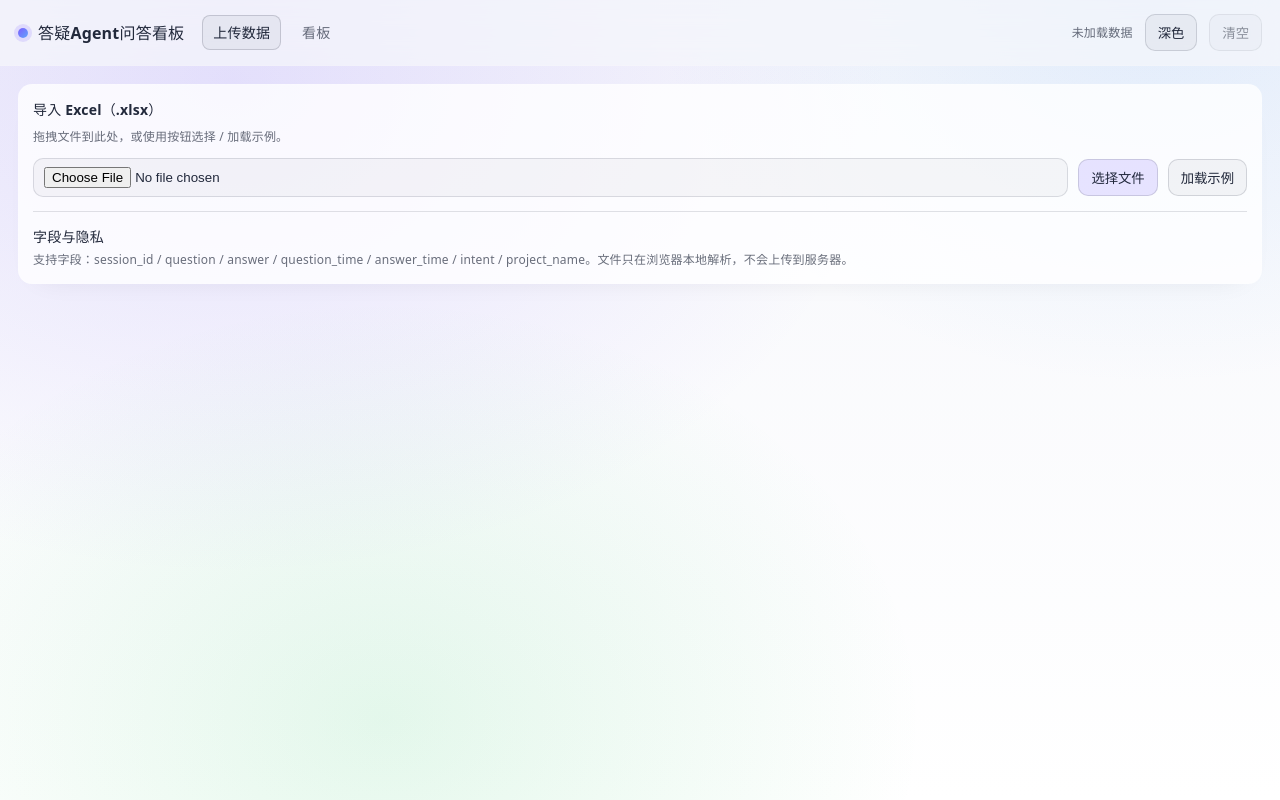
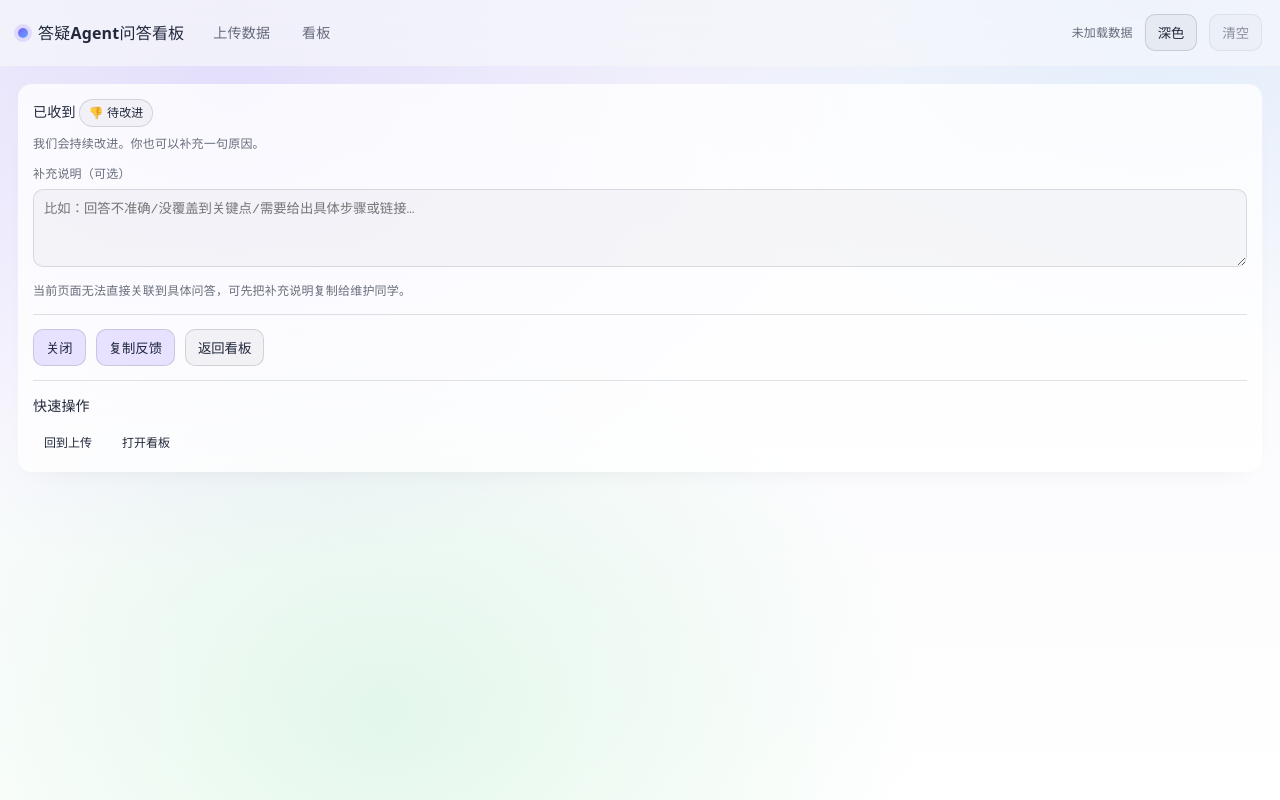
Before and after one commit to Grover-Shum/dmc_answer_bot_pannel, a React (Vite) app in the folder dashboard/: page /feedback/down in a window 1280 px wide. Before the commit this address led to /. Built offline with nearby package versions, Linux system fonts and the light colour scheme.

Commit message:
feat: improve feedback pages

```diff
--- a/dashboard/src/index.css
+++ b/dashboard/src/index.css
@@ -417,7 +417,8 @@ body {
 }
 
 select,
-input {
+input,
+textarea {
   width: 100%;
   box-sizing: border-box;
   background: rgba(255, 255, 255, 0.06);
@@ -433,13 +434,15 @@ input {
 }
 
 select:focus,
-input:focus {
+input:focus,
+textarea:focus {
   border-color: rgba(124, 92, 255, 0.7);
   box-shadow: 0 0 0 4px rgba(124, 92, 255, 0.18);
 }
 
 :root[data-theme='light'] select,
-:root[data-theme='light'] input {
+:root[data-theme='light'] input,
+:root[data-theme='light'] textarea {
   background: rgba(15, 23, 42, 0.03);
   border-color: rgba(15, 23, 42, 0.12);
 }
--- a/dashboard/src/ui/pages/FeedbackPage.tsx
+++ b/dashboard/src/ui/pages/FeedbackPage.tsx
@@ -1,41 +1,103 @@
-import { useEffect } from 'react'
+import { useMemo, useState } from 'react'
 import { useNavigate } from 'react-router-dom'
 
 export function FeedbackPage({ type }: { type: 'up' | 'down' }) {
   const navigate = useNavigate()
-
-  useEffect(() => {
-    const t = window.setTimeout(() => {
-      navigate('/', { replace: true })
-    }, 1500)
-    return () => window.clearTimeout(t)
-  }, [navigate])
+  const [note, setNote] = useState('')
+  const [copyHint, setCopyHint] = useState<string | null>(null)
 
   const title = type === 'up' ? '感谢反馈' : '已收到'
-  const subtitle = type === 'up' ? '很高兴对你有帮助。' : '我们会持续改进。'
+  const subtitle = type === 'up' ? '很高兴对你有帮助。' : '我们会持续改进。你也可以补充一句原因。'
+
+  const tag = type === 'up' ? '👍 有帮助' : '👎 待改进'
+  const payload = useMemo(() => {
+    const t = new Date()
+    const ts = `${t.getFullYear()}-${String(t.getMonth() + 1).padStart(2, '0')}-${String(
+      t.getDate(),
+    ).padStart(2, '0')} ${String(t.getHours()).padStart(2, '0')}:${String(t.getMinutes()).padStart(
+      2,
+      '0',
+    )}`
+    const lines = [
+      `反馈类型: ${type === 'up' ? '有帮助' : '待改进'}`,
+      `时间: ${ts}`,
+      note.trim() ? `补充: ${note.trim()}` : null,
+    ].filter((v): v is string => v != null)
+    return lines.join('\n')
+  }, [note, type])
 
   return (
     <div className="page">
       <div className="card">
-        <div className="card-title">{title}</div>
+        <div className="card-title">
+          {title} <span className="tag tag-intent">{tag}</span>
+        </div>
         <div className="card-subtitle">{subtitle}</div>
+        {type === 'down' ? (
+          <div className="field">
+            <div className="label">补充说明（可选）</div>
+            <textarea
+              value={note}
+              onChange={(e) => setNote(e.target.value)}
+              rows={4}
+              placeholder="比如：回答不准确/没覆盖到关键点/需要给出具体步骤或链接…"
+            />
+            <div className="help">当前页面无法直接关联到具体问答，可先把补充说明复制给维护同学。</div>
+          </div>
+        ) : (
+          <div className="hint-body">你可以继续提问，或把本次正向反馈同步给团队。</div>
+        )}
+        {copyHint ? <div className="help">{copyHint}</div> : null}
+        <div className="divider" />
         <div className="card-actions">
           <button
             className="btn"
             onClick={() => {
               window.close()
-              navigate('/', { replace: true })
             }}
           >
             关闭
           </button>
           <button
+            className="btn"
+            onClick={async () => {
+              try {
+                await navigator.clipboard.writeText(payload)
+                setCopyHint('已复制反馈内容，可粘贴到群里或工单中。')
+              } catch {
+                setCopyHint('复制失败，请手动选中内容复制。')
+              }
+            }}
+          >
+            复制反馈
+          </button>
+          <button
             className="btn btn-secondary"
             onClick={() => {
-              navigate('/', { replace: true })
+              navigate('/dashboard')
             }}
           >
             返回看板
+          </button>
+        </div>
+        <div className="divider" />
+        <div className="hint-title">快速操作</div>
+        <div className="chips">
+          <button
+            className="chip"
+            onClick={() => {
+              navigate('/')
+            }}
+          >
+            回到上传
+          </button>
+          <button
+            className="chip"
+            onClick={() => {
+              navigate('/dashboard')
+            }}
+          >
+            打开看板
           </button>
         </div>
       </div>
```
